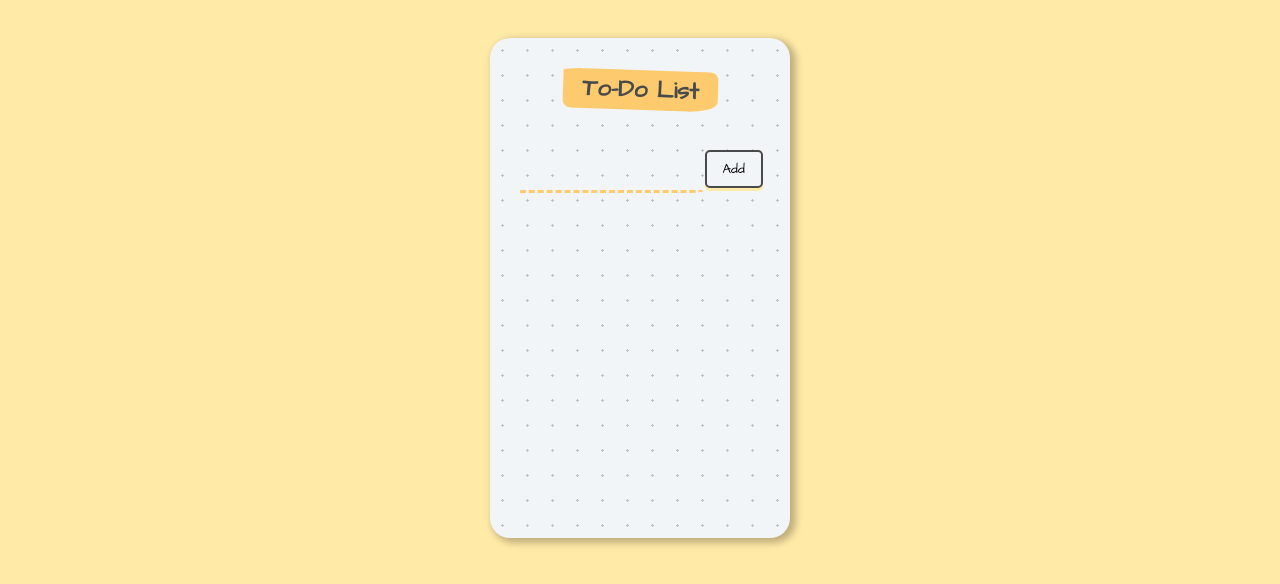
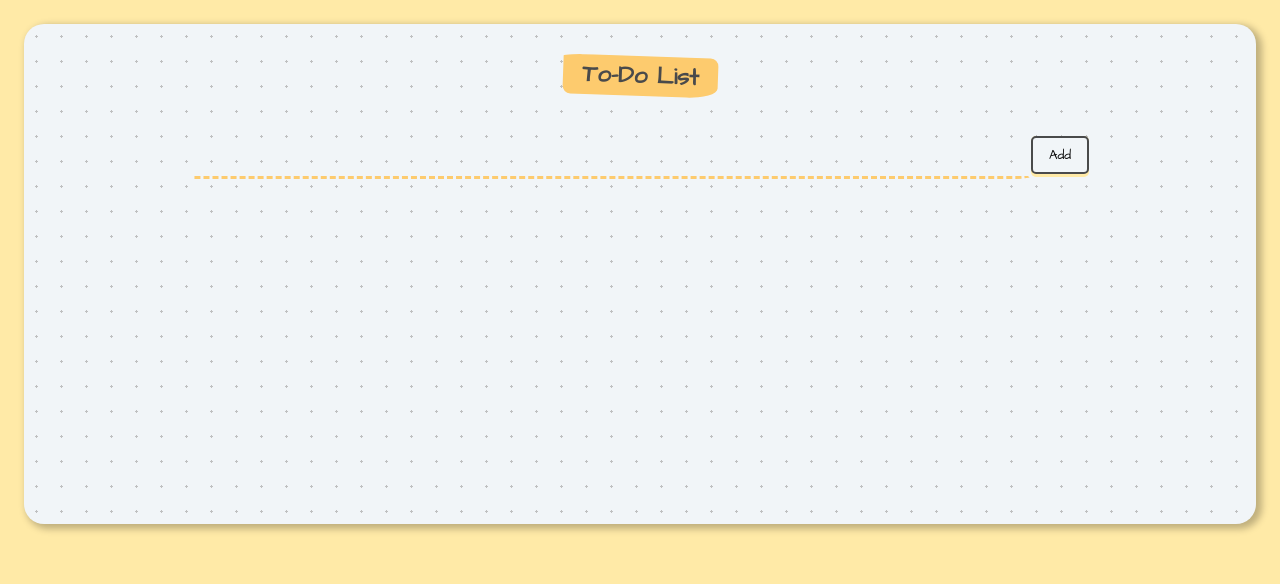
Before and after one commit to mohd-ravish/Check-It, a React (Create React App) app: page / in a window 1280 px wide. Shown: the top 584 px of the page. Built offline with nearby package versions, Linux system fonts and the light colour scheme.

Commit message:
#3 commit

```diff
--- a/public/styles.css
+++ b/public/styles.css
@@ -1,9 +1,10 @@
 body {
   background-color: #ffeaa7;
-    min-height: 70vh;
   padding: 1rem;
   box-sizing: border-box;
-    display: flex;
+  /* min-height: 70vh; */
+
+  /* display: flex; */
   justify-content: center;
   align-items: center;
   color: hsl(198, 1%, 29%);
@@ -16,8 +17,8 @@ body {
   width: 100%;
   height: auto;
   min-height: 500px;
-    max-width: 500px;
-    min-width: 250px;
+  max-width: 100%;
+  min-width: 100%;
   background: #f1f5f8;
   background-image: radial-gradient(#bfc0c1 7.2%, transparent 0);
   background-size: 25px 25px;
@@ -26,14 +27,12 @@ body {
   padding: 1rem;
   box-sizing: border-box;
 }
-
 .heading {
   display: flex;
   align-items: center;
   justify-content: center;
   margin-bottom: 1rem;
 }
-
 .heading h1 {
   transform: rotate(2deg);
   padding: 0.2rem 1.2rem;
@@ -66,7 +65,6 @@ body {
   border-radius: 5px;
   background-color: #ffeaa7;
 }
-
 button span {
   background: #f1f5f8;
   display: block;
```
Lines whose indentation alone changed are shown as unchanged.
